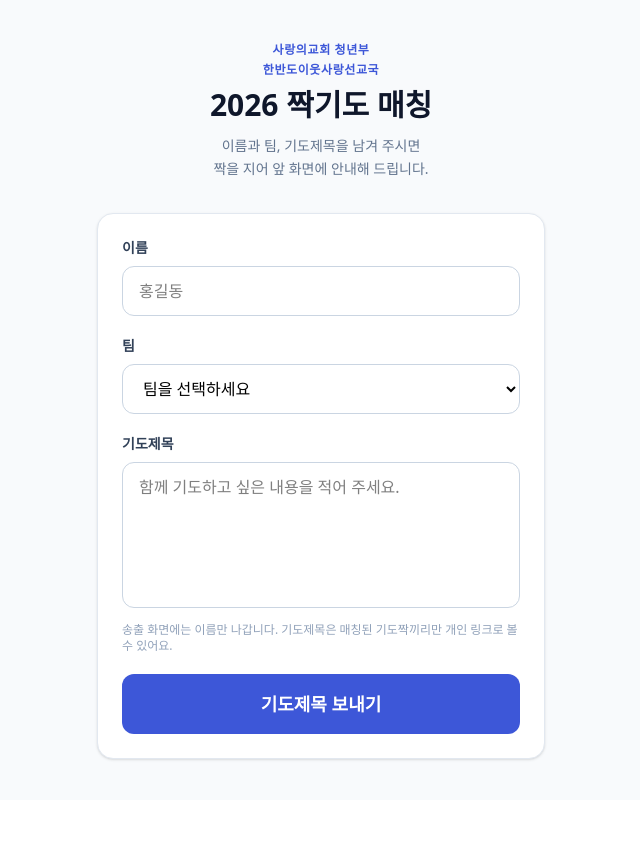
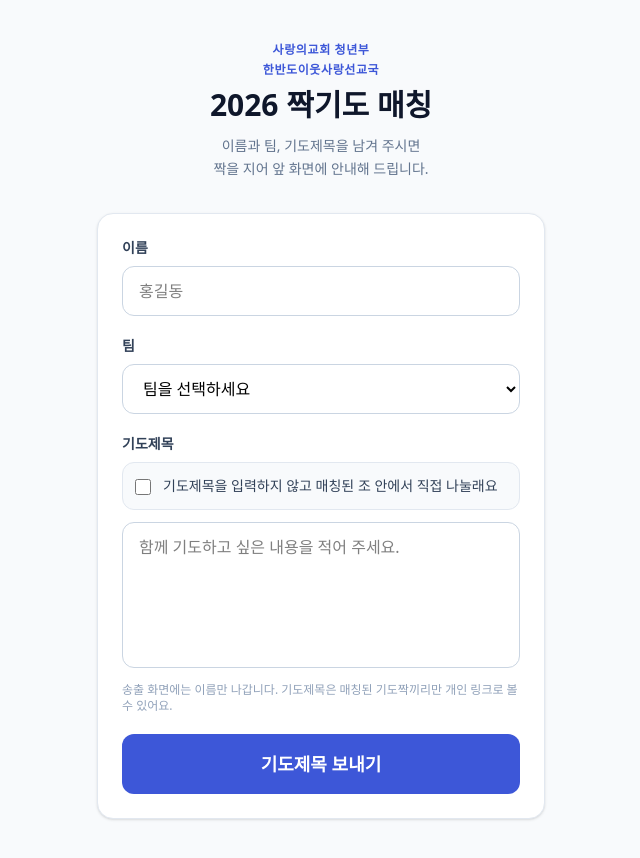
Before and after one commit to khr9311-max/hansarangpray_2026, a Next.js app: page / in a window 1280 px wide. Shown: the whole page, without its empty margins (319-959 px from the left). Before the commit the page ends 800 px from the top, so only its background shows below. Built offline with nearby package versions, Linux system fonts and the light colour scheme.

Commit message:
참가 신청 시 기도제목 직접 나누기 선택 추가

```diff
--- a/src/app/actions.ts
+++ b/src/app/actions.ts
@@ -18,7 +18,10 @@ export async function submitParticipant(
 ): Promise<SubmitState> {
   const name = String(formData.get('name') ?? '').trim();
   const team = String(formData.get('team') ?? '').trim();
-  const prayerRequest = String(formData.get('prayer_request') ?? '').trim();
+  const shareInGroup = formData.get('share_in_group') === 'on';
+  const prayerRequest = shareInGroup
+    ? '기도제목은 매칭된 조 안에서 직접 나눌게요.'
+    : String(formData.get('prayer_request') ?? '').trim();
 
   if (!name || !team || !prayerRequest) {
     return { status: 'error', message: '모든 항목을 입력해 주세요.' };
@@ -55,7 +58,7 @@ export async function submitParticipant(
 
     return {
       status: 'success',
-      message: '기도제목이 접수되었습니다.',
+      message: shareInGroup ? '참가 신청이 접수되었습니다.' : '기도제목이 접수되었습니다.',
       participantId: data.id as string,
     };
   } catch (err) {
--- a/src/components/ParticipantForm.tsx
+++ b/src/components/ParticipantForm.tsx
@@ -54,7 +54,7 @@ function forget() {
   }
 }
 
-function SubmitButton() {
+function SubmitButton({ shareInGroup }: { shareInGroup: boolean }) {
   const { pending } = useFormStatus();
   return (
     <button
@@ -62,7 +62,7 @@ function SubmitButton() {
       disabled={pending}
       className="w-full rounded-xl bg-brand-600 px-4 py-4 text-lg font-semibold text-white transition active:scale-[0.99] disabled:opacity-50"
     >
-      {pending ? '보내는 중…' : '기도제목 보내기'}
+      {pending ? '보내는 중…' : shareInGroup ? '참가 신청하기' : '기도제목 보내기'}
     </button>
   );
 }
@@ -99,6 +99,7 @@ export default function ParticipantForm() {
   // 그 순간에 제출 버튼을 눌러 버리면 중복 신청이 됩니다.
   const [savedId, setSavedId] = useState<string | null | undefined>(undefined);
   const [startingOver, setStartingOver] = useState(false);
+  const [shareInGroup, setShareInGroup] = useState(false);
 
   useEffect(() => {
     setSavedId(readRemembered());
@@ -115,6 +116,7 @@ export default function ParticipantForm() {
     forget();
     setSavedId(null);
     setStartingOver(true);
+    setShareInGroup(false);
   }
 
   // 저장소를 읽기 전에는 폼도 안내도 띄우지 않습니다.
@@ -223,14 +225,26 @@ export default function ParticipantForm() {
         >
           기도제목
         </label>
+        <label className="mb-3 flex cursor-pointer items-start gap-3 rounded-xl border border-slate-200 bg-slate-50 p-3 text-sm leading-relaxed text-slate-700">
+          <input
+            type="checkbox"
+            name="share_in_group"
+            checked={shareInGroup}
+            onChange={(event) => setShareInGroup(event.target.checked)}
+            aria-controls="prayer_request"
+            className="mt-1 h-4 w-4 shrink-0 accent-brand-600"
+          />
+          <span>기도제목을 입력하지 않고 매칭된 조 안에서 직접 나눌래요</span>
+        </label>
         <textarea
           id="prayer_request"
           name="prayer_request"
-          required
+          required={!shareInGroup}
+          disabled={shareInGroup}
           rows={5}
           maxLength={500}
-          placeholder="함께 기도하고 싶은 내용을 적어 주세요."
-          className="w-full resize-none rounded-xl border border-slate-300 px-4 py-3 text-base outline-none focus:border-brand-500 focus:ring-2 focus:ring-brand-100"
+          placeholder={shareInGroup ? '매칭된 조 안에서 기도제목을 직접 나눠 주세요.' : '함께 기도하고 싶은 내용을 적어 주세요.'}
+          className="w-full resize-none rounded-xl border border-slate-300 px-4 py-3 text-base outline-none focus:border-brand-500 focus:ring-2 focus:ring-brand-100 disabled:bg-slate-100 disabled:text-slate-400"
         />
         <p className="mt-2 text-xs text-slate-400">
           송출 화면에는 이름만 나갑니다. 기도제목은 매칭된 기도짝끼리만 개인 링크로 볼 수
@@ -244,7 +258,7 @@ export default function ParticipantForm() {
         </p>
       )}
 
-      <SubmitButton />
+      <SubmitButton shareInGroup={shareInGroup} />
     </form>
   );
 }
```
Also changed, not shown: 1 other file (tests, documents, lock files or other folders).
